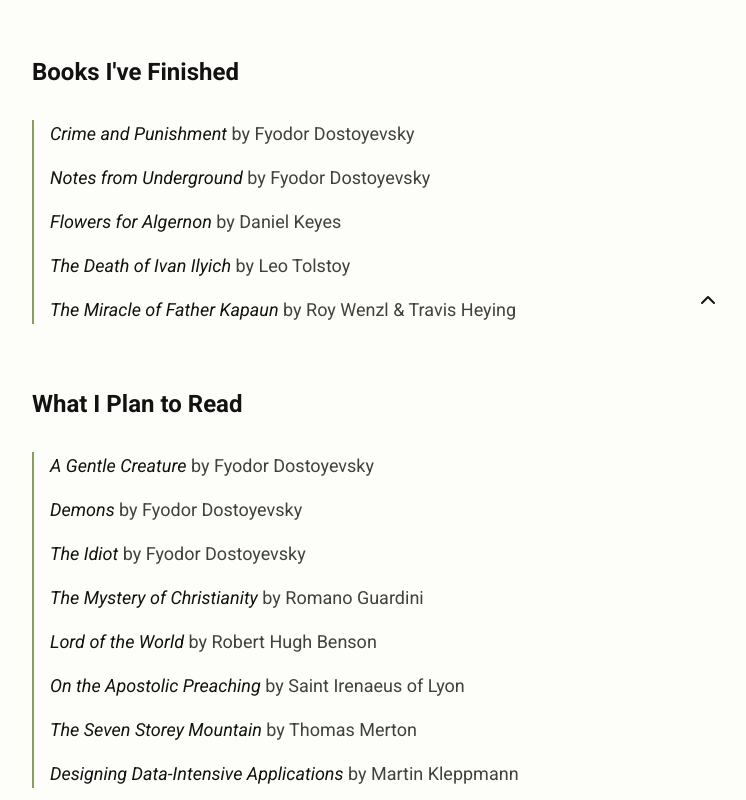
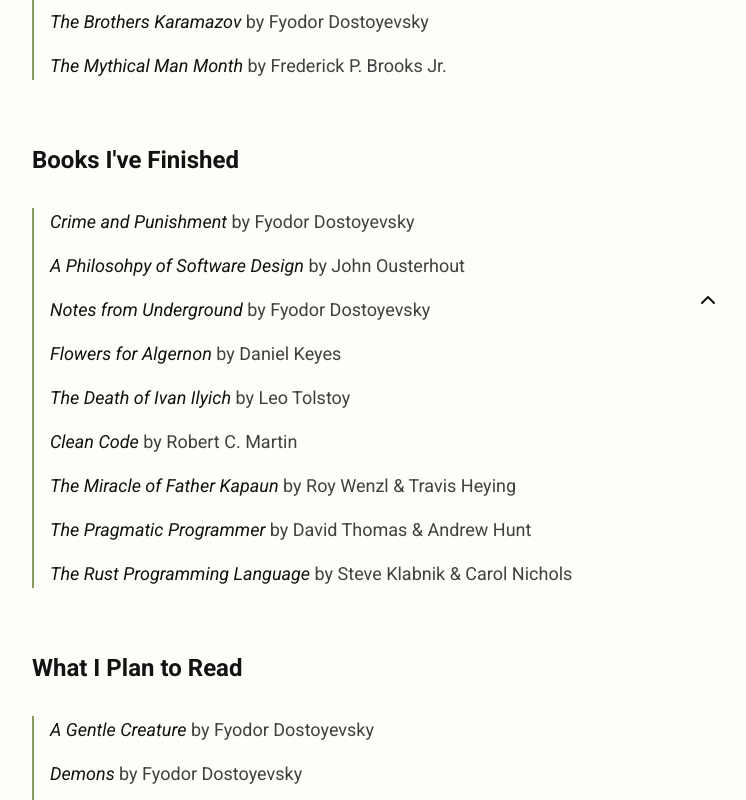
Before and after one commit to lucasmcclean/portfolio, a SvelteKit app: page /reading in a window 1280 px wide. Shown: the part 460-1260 px from the top of the page, without its empty margins (296-1042 px from the left). Built offline with nearby package versions, Linux system fonts and the light colour scheme; a web font is replaced by a local one.

Commit message:
refactor(reading): convert to array iteration
from manual additions

```diff
--- a/src/routes/reading/+page.svelte
+++ b/src/routes/reading/+page.svelte
@@ -2,8 +2,44 @@
 	import Header from '$lib/components/Header.svelte';
 	import Navbar from '$lib/components/Navbar.svelte';
 	import Meta from '$lib/components/Meta.svelte';
+	import { SITE_NAME } from '$lib/consts';
 
-	import { SITE_NAME } from '$lib/consts';
+	interface Book {
+		title: string;
+		author: string;
+	}
+
+	const current: Book[] = [
+		{ title: 'Confessions', author: 'Saint Augustine of Hippo' },
+		{ title: 'Le Petit Prince', author: 'Antoine de Saint-Exupéry' },
+		{ title: 'The Epistles of Ignatius of Antioch', author: 'Saint Ignatius of Antioch' },
+		{ title: 'Programming Rust', author: 'Jim Blandy, Jason Orendorff, & Leonara F. S. Tindall' },
+		{ title: 'The Brothers Karamazov', author: 'Fyodor Dostoyevsky' },
+		{ title: 'The Mythical Man Month', author: 'Frederick P. Brooks Jr.' }
+	];
+
+	const completed: Book[] = [
+		{ title: 'Crime and Punishment', author: 'Fyodor Dostoyevsky' },
+		{ title: 'A Philosohpy of Software Design', author: 'John Ousterhout' },
+		{ title: 'Notes from Underground', author: 'Fyodor Dostoyevsky' },
+		{ title: 'Flowers for Algernon', author: 'Daniel Keyes' },
+		{ title: 'The Death of Ivan Ilyich', author: 'Leo Tolstoy' },
+		{ title: 'Clean Code', author: 'Robert C. Martin' },
+		{ title: 'The Miracle of Father Kapaun', author: 'Roy Wenzl & Travis Heying' },
+		{ title: 'The Pragmatic Programmer', author: 'David Thomas & Andrew Hunt' },
+		{ title: 'The Rust Programming Language', author: 'Steve Klabnik & Carol Nichols' }
+	];
+
+	const planned: Book[] = [
+		{ title: 'A Gentle Creature', author: 'Fyodor Dostoyevsky' },
+		{ title: 'Demons', author: 'Fyodor Dostoyevsky' },
+		{ title: 'The Idiot', author: 'Fyodor Dostoyevsky' },
+		{ title: 'The Mystery of Christianity', author: 'Romano Guardini' },
+		{ title: 'Lord of the World', author: 'Robert Hugh Benson' },
+		{ title: 'On the Apostolic Preaching', author: 'Saint Irenaeus of Lyon' },
+		{ title: 'The Seven Storey Mountain', author: 'Thomas Merton' },
+		{ title: 'Designing Data-Intensive Applications', author: 'Martin Kleppmann' }
+	];
 </script>
 
 <Meta
@@ -21,116 +57,42 @@
 	<section>
 		<h3 class="mb-8 text-2xl font-bold">Currently Reading</h3>
 		<ol class="border-primary space-y-4 border-l-2 ps-4">
+			{#each current as book}
 				<li>
 					<p class="font-base">
-					<cite>Confessions</cite> <span class="opacity-80">by Saint Augustine of Hippo</span>
+						<cite>{book.title}</cite>
+						<span class="opacity-80"> by {book.author}</span>
 					</p>
 				</li>
-			<li>
-				<p class="font-base">
-					<cite>Le Petit Prince</cite>
-					<span class="opacity-80">by Antoine de Saint-Exupéry</span>
-				</p>
-			</li>
-			<li>
-				<p class="font-base">
-					<cite>The Epistles of Ignatius of Antioch</cite>
-					<span class="opacity-80">by Saint Ignatius of Antioch</span>
-				</p>
-			</li>
-			<li>
-				<p class="font-base">
-					<cite>The Brothers Karamazov</cite>
-					<span class="opacity-80">by Fyodor Dostoyevsky</span>
-				</p>
-			</li>
+			{/each}
 		</ol>
 	</section>
 
 	<section>
 		<h3 class="mb-8 text-2xl font-bold">Books I've Finished</h3>
 		<ol class="border-primary space-y-4 border-l-2 ps-4">
+			{#each completed as book}
 				<li>
 					<p class="font-base">
-					<cite>Crime and Punishment</cite>
-					<span class="opacity-80">by Fyodor Dostoyevsky</span>
+						<cite>{book.title}</cite>
+						<span class="opacity-80"> by {book.author}</span>
 					</p>
 				</li>
-			<li>
-				<p class="font-base">
-					<cite>Notes from Underground</cite>
-					<span class="opacity-80">by Fyodor Dostoyevsky</span>
-				</p>
-			</li>
-			<li>
-				<p class="font-base">
-					<cite>Flowers for Algernon</cite> <span class="opacity-80">by Daniel Keyes</span>
-				</p>
-			</li>
-			<li>
-				<p class="font-base">
-					<cite>The Death of Ivan Ilyich</cite>
-					<span class="opacity-80">by Leo Tolstoy</span>
-				</p>
-			</li>
-			<li>
-				<p class="font-base">
-					<cite>The Miracle of Father Kapaun</cite>
-					<span class="opacity-80">by Roy Wenzl & Travis Heying</span>
-				</p>
-			</li>
+			{/each}
 		</ol>
 	</section>
 
 	<section>
 		<h3 class="mb-8 text-2xl font-bold">What I Plan to Read</h3>
 		<ol class="border-primary space-y-4 border-l-2 ps-4">
+			{#each planned as book}
 				<li>
 					<p class="font-base">
-					<cite>A Gentle Creature</cite>
-					<span class="opacity-80">by Fyodor Dostoyevsky</span>
+						<cite>{book.title}</cite>
+						<span class="opacity-80"> by {book.author}</span>
 					</p>
 				</li>
-			<li>
-				<p class="font-base">
-					<cite>Demons</cite> <span class="opacity-80">by Fyodor Dostoyevsky</span>
-				</p>
-			</li>
-			<li>
-				<p class="font-base">
-					<cite>The Idiot</cite> <span class="opacity-80">by Fyodor Dostoyevsky</span>
-				</p>
-			</li>
-			<li>
-				<p class="font-base">
-					<cite>The Mystery of Christianity</cite>
-					<span class="opacity-80">by Romano Guardini</span>
-				</p>
-			</li>
-			<li>
-				<p class="font-base">
-					<cite>Lord of the World</cite>
-					<span class="opacity-80">by Robert Hugh Benson</span>
-				</p>
-			</li>
-			<li>
-				<p class="font-base">
-					<cite>On the Apostolic Preaching</cite>
-					<span class="opacity-80">by Saint Irenaeus of Lyon</span>
-				</p>
-			</li>
-			<li>
-				<p class="font-base">
-					<cite>The Seven Storey Mountain</cite>
-					<span class="opacity-80">by Thomas Merton</span>
-				</p>
-			</li>
-			<li>
-				<p class="font-base">
-					<cite>Designing Data-Intensive Applications</cite>
-					<span class="opacity-80">by Martin Kleppmann</span>
-				</p>
-			</li>
+			{/each}
 		</ol>
 	</section>
 </main>
```
Lines whose indentation alone changed are shown as unchanged.
